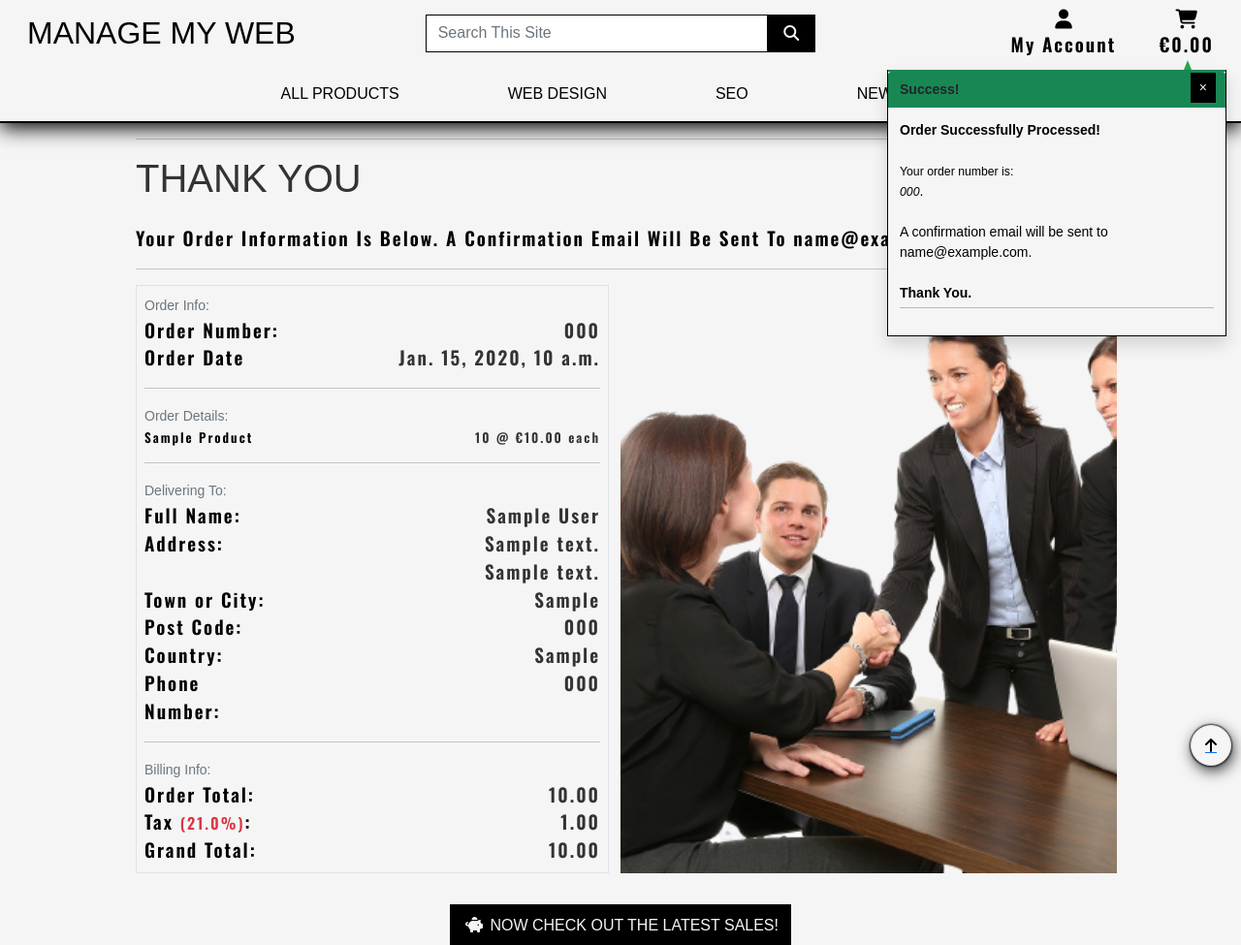
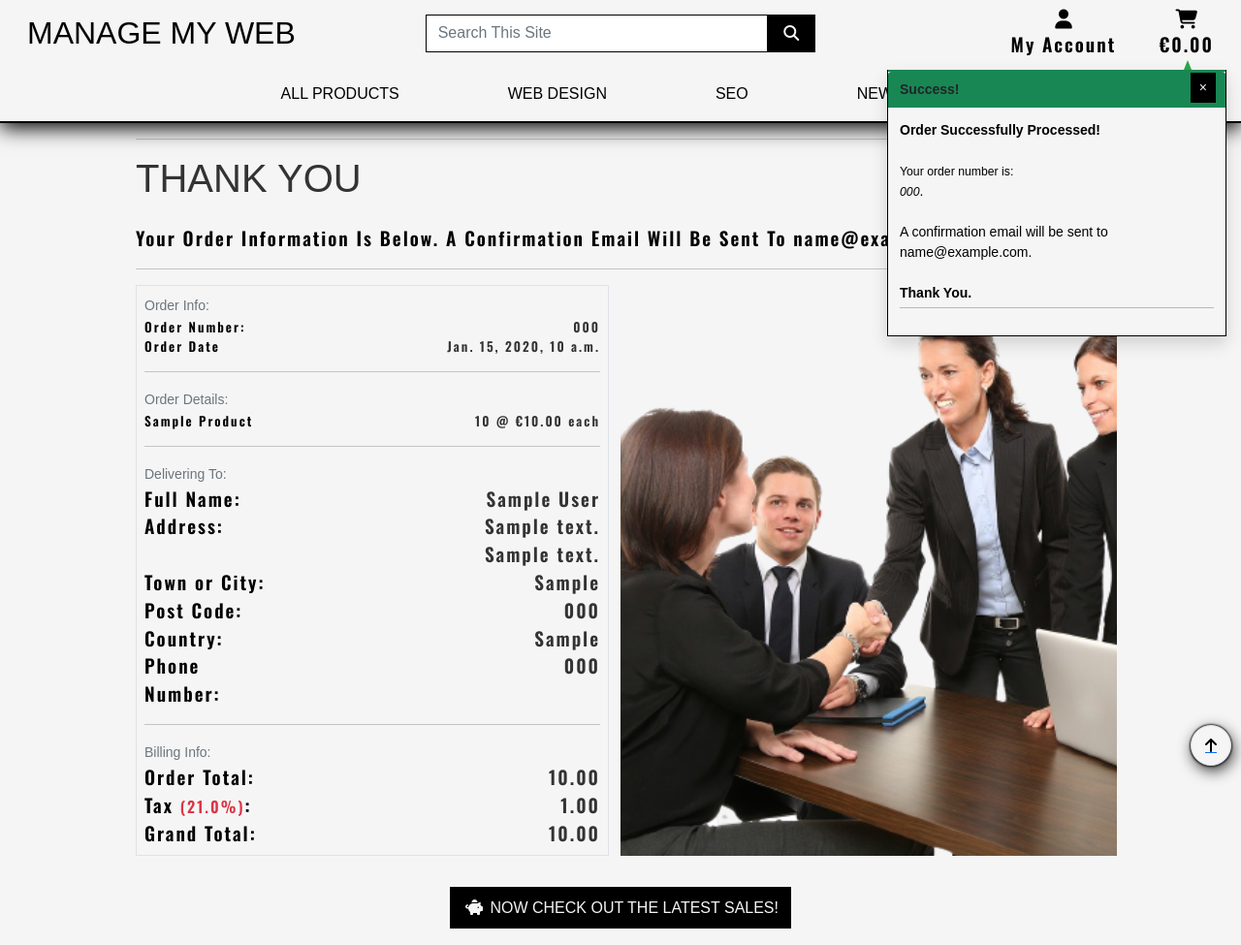
Before and after one commit to J-O-B/manage-my-web, a Django app: page /checkout/checkout_success/000 in a window 1280 px wide. Shown: the top 975 px of the page at 97% size. Run offline with Django 3.2, Linux system fonts and the light colour scheme; tables that the repository leaves empty hold one stand-in row (values such as "Sample post"); some libraries are stand-ins or nearby versions; some web fonts are replaced.

Commit message:
work on orders and webhooks

```diff
--- a/cart/contexts.py
+++ b/cart/contexts.py
@@ -8,20 +8,6 @@ from django.contrib import messages
 
 
 currentDate = datetime.now()
-
-
-def user_subscription(self, request):
-    self.subscription = False
-    self.cart = request.session.get('cart', {})
-
-    for item_id in self.cart.items():
-        print(item_id)
-        product = get_object_or_404(Product, pk=item_id)
-        # Only follow this step if subscription is still False
-        if product.plan == 2:
-            self.subscription = True
-            return str(self.subscription)
-    return str(self.subscription)
 
 
 def cart_contents(request):
--- a/checkout/forms.py
+++ b/checkout/forms.py
@@ -1,5 +1,6 @@
 from django import forms
 from .models import Order
+from cart.contexts import cart_contents
 
 
 class OrderForm(forms.ModelForm):
@@ -25,6 +26,7 @@ class OrderForm(forms.ModelForm):
             "street_address2": "Address Line 2",
             "postcode": "Post Code",
         }
+
         self.fields['full_name'].widget.attrs['autofocus'] = True
         for field in self.fields:
             if self.fields[field].required:
--- a/checkout/models.py
+++ b/checkout/models.py
@@ -50,6 +50,8 @@ class Order(models.Model):
     grand_total = models.DecimalField(
         max_digits=10, decimal_places=2, null=False, default=0)
 
+    subscription = models.BooleanField(default=False, null=False)
+
     def _generate_order_number(self):
         # Generate a random, unique order number using UUID
         return uuid.uuid4().hex.upper()
--- a/checkout/templates/checkout/checkout_success.html
+++ b/checkout/templates/checkout/checkout_success.html
@@ -38,18 +38,18 @@
                     </div>
                     <div class="row">
                         <div class="col-12 col-md-4">
-                            <p class="mb-0 text-black font-weight-bold">Order Number:</p>
+                            <p class="mb-0 small text-black font-weight-bold">Order Number:</p>
                         </div>
                         <div class="col-12 col-md-8 text-md-end">
-                            <p class="mb-0">{{ order.order_number }}</p>
+                            <p class="mb-0 small">{{ order.order_number }}</p>
                         </div>
                     </div>
                     <div class="row">
                         <div class="col-12 col-md-4">
-                            <p class="mb-0 text-black font-weight-bold">Order Date</p>
+                            <p class="mb-0 small text-black font-weight-bold">Order Date</p>
                         </div>
                         <div class="col-12 col-md-8 text-md-end">
-                            <p class="mb-0">{{ order.date }}</p>
+                            <p class="mb-0 small">{{ order.date }}</p>
                         </div>
                     </div>
                     <hr>
--- a/checkout/views.py
+++ b/checkout/views.py
@@ -7,7 +7,7 @@ from .forms import OrderForm
 from products.models import Product
 from .models import OrderLineItem, Order
 from django.utils.safestring import mark_safe
-from cart.contexts import cart_contents, user_subscription
+from cart.contexts import cart_contents
 from django.contrib.auth.models import User
 from dateutil.relativedelta import relativedelta
 
@@ -26,7 +26,6 @@ def cache_checkout_data(request):
             'cart': json.dumps(request.session.get('cart', {})),
             'save_info': request.POST.get('save_info'),
             'username': request.user,
-            'subscription': request.POST.get('subscription_product'),
         })
         return HttpResponse(status=200)
     except Exception as e:
@@ -90,6 +89,7 @@ def checkout(request):
                     order.delete()
                     return redirect(reverse('cart'))
             request.session['save_info'] = 'save-info' in request.POST
+            request.session['subscriber'] = 'subscription' in request.POST
             return redirect(reverse(
                 'checkout_success', args=[order.order_number]))
         else:
```
Also changed, not shown: checkout/templates/checkout/checkout.html (+7 -5 lines), checkout/migrations/0003_order_subscription.py (added).
